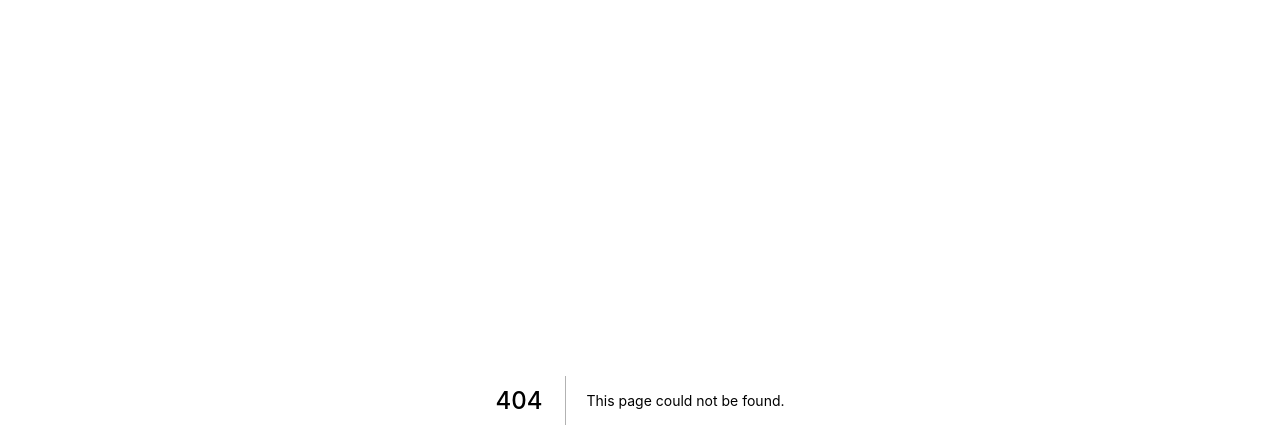
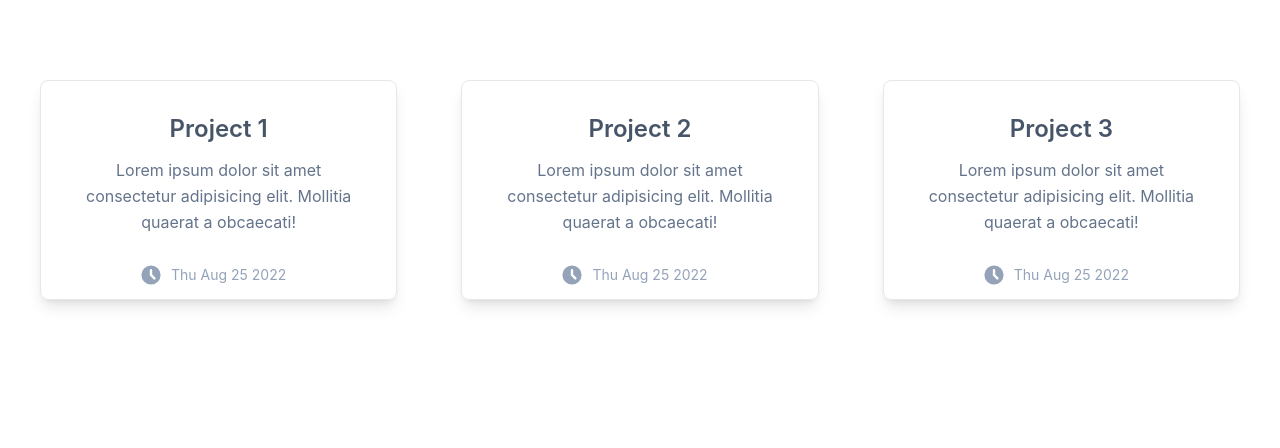
Before and after one commit to ChattGator/frontend, a Next.js app: page /projects in a window 1280 px wide. Before the commit this address had no page. Shown: the top 448 px of the page. Built offline with nearby package versions, Linux system fonts and the light colour scheme.

Commit message:
Project Card Component

```diff
--- /dev/null
+++ b/components/ProjectCard/index.tsx
@@ -0,0 +1,30 @@
+import Link from "next/link";
+import { ClockIcon } from "@heroicons/react/solid"
+
+interface Props {
+    link:string,
+    title:string,
+    desc:string,
+    date_created:Date
+}
+
+const ProjectCard = ({ link, title, desc, date_created }: Props) => {
+    return (
+        <Link href={ link }>
+            <a>
+                <div className="h-full px-8 pt-8 rounded-lg overflow-hidden text-center shadow-lg transition-shadow space-y-3 border hover:shadow-blue-200 hover:border-blue-200">
+                    <h3 className="lg:text-2xl text-xl font-semibold text-slate-600">{ title }</h3>
+                    <p className="leading-relaxed text-slate-500">{ desc }</p>
+                    <div className="text-center leading-none flex justify-center w-full pt-4">
+                        <span className="text-slate-400 inline-flex items-center leading-none text-sm pr-3 pb-3">
+                            <ClockIcon className="h-6 w-6 mr-2"/>
+                            <span>{ date_created.toDateString() }</span>
+                        </span>
+                    </div>
+                </div>
+            </a>
+        </Link>
+    )
+}
+
+export default ProjectCard;
--- a/package.json
+++ b/package.json
@@ -9,6 +9,7 @@
     "lint": "next lint"
   },
   "dependencies": {
+    "@heroicons/react": "^1.0.6",
     "next": "12.2.3",
     "react": "18.2.0",
     "react-dom": "18.2.0"
--- /dev/null
+++ b/pages/projects.tsx
@@ -0,0 +1,14 @@
+import type { NextPage } from "next";
+import ProjectCard from "../components/ProjectCard"
+
+const Projects: NextPage = () => {
+	return (
+        <div className="container grid grid-cols-1 lg:grid-cols-3 gap-8 lg:gap-16 pt-20">
+            <ProjectCard link="/" title="Project 1" desc="Lorem ipsum dolor sit amet consectetur adipisicing elit. Mollitia quaerat a obcaecati!" date_created={new Date()} />
+            <ProjectCard link="/" title="Project 2" desc="Lorem ipsum dolor sit amet consectetur adipisicing elit. Mollitia quaerat a obcaecati!" date_created={new Date()} />
+            <ProjectCard link="/" title="Project 3" desc="Lorem ipsum dolor sit amet consectetur adipisicing elit. Mollitia quaerat a obcaecati!" date_created={new Date()} />
+        </div>
+	);
+};
+
+export default Projects;
```
Also changed, not shown: pages/index.tsx (line endings or trailing spaces), 1 other file (tests, documents, lock files or other folders).
